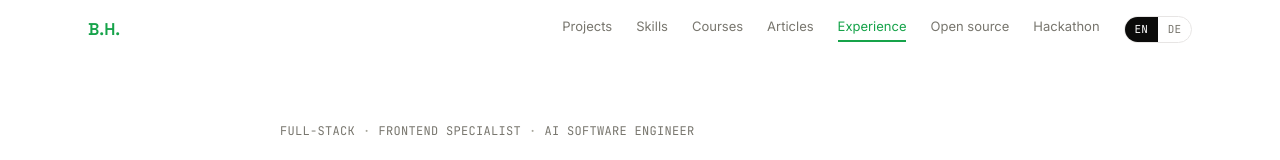
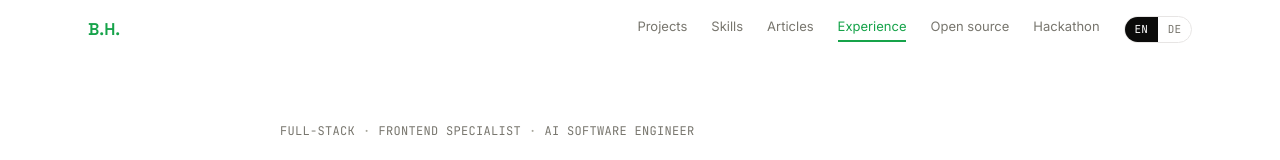
Before and after one commit to Syed-Bilal-Haider-Engineer/Portfolio-site, a Next.js app: page / in a window 1280 px wide. Shown: the top 160 px of the page. Built offline with nearby package versions, Linux system fonts and the light colour scheme.

Commit message:
update(course): update navitem and hide a course

```diff
--- a/components/Header.tsx
+++ b/components/Header.tsx
@@ -24,10 +24,10 @@ export default function Header() {
       return;
     }
 
-    if (pathname.startsWith("/course")) {
-      setActiveId("courses");
-      return;
-    }
+    // if (pathname.startsWith("/course")) {
+    //   setActiveId("courses");
+    //   return;
+    // }
 
     if (pathname !== "/") {
       setActiveId(null);
--- a/data/shared.ts
+++ b/data/shared.ts
@@ -14,7 +14,7 @@ export const profileMeta = {
 export const navItems = [
   { id: "projects", href: "/projects" },
   { id: "skills", href: "/#stack" },
-  { id: "courses", href: "/course" },
+  // { id: "courses", href: "/course" },
   { id: "writing", href: "/#writing" },
   { id: "experience", href: "/#experience" },
   { id: "opensource", href: "/#opensource" },
```
